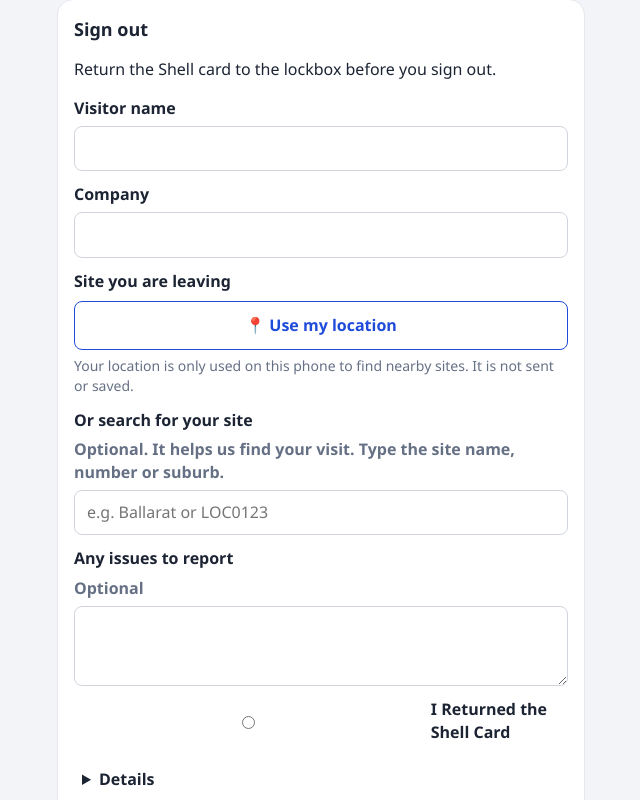
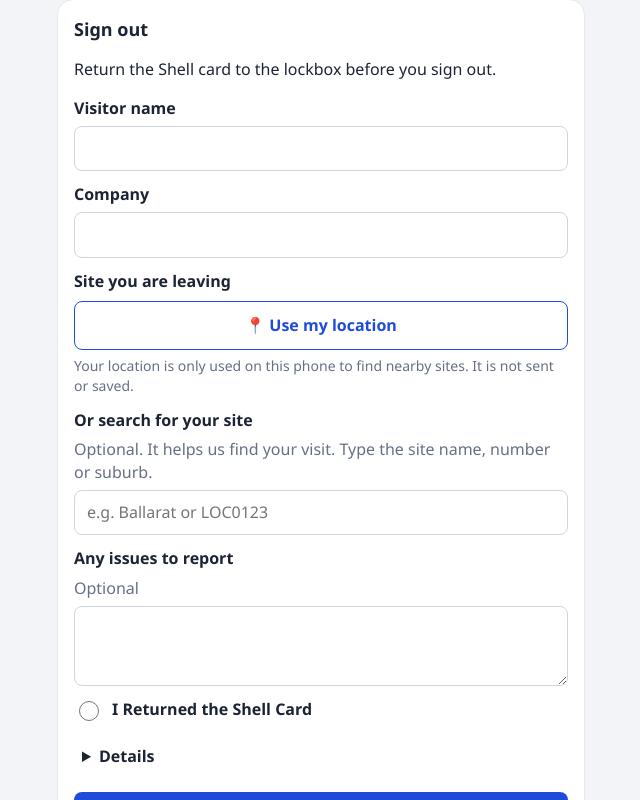
Before and after one commit to joshbattaglia-hub/qr-codes, a website with bundled scripts: page public/visit.html in a window 1280 px wide. Shown: the part 358-1158 px from the top of the page, without its empty margins (319-959 px from the left). Built offline with nearby package versions, Linux system fonts and the light colour scheme; no server answers.

Commit message:
/visit: radio sized like sign-out page; label hints not bold

```diff
--- a/public/visit.html
+++ b/public/visit.html
@@ -34,6 +34,8 @@
   input.photo-hit { position:absolute; left:0; top:0; z-index:2; width:100%; height:48px; margin:0; padding:0; border:0; opacity:0.02; font-size:16px; }
   #photo-preview { width:100%; max-height:240px; object-fit:contain; background:#f3f4f8; border-radius:8px; }
   input[type="checkbox"] { width:1.25rem; height:1.25rem; margin-top:0.2rem; }
+  input[type="radio"] { width:1.25rem; height:1.25rem; }
+  label .muted { font-weight:400; }
   textarea { min-height:80px; }
   button { font:inherit; font-weight:700; background:var(--blue); color:#fff; border:0; border-radius:8px; padding:12px 14px; width:100%; min-height:44px; }
   a { color:var(--blue); }
```
